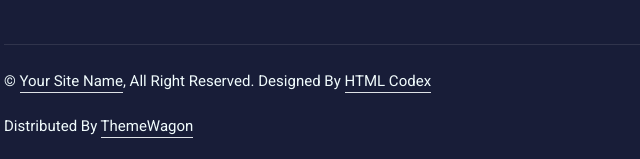
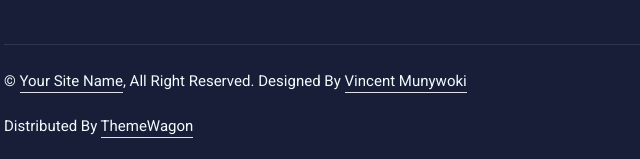
Before and after one commit to vincentMunywoki/elearning-web, a plain HTML site: page index.html in a window 1280 px wide. Shown: the part 4677-4836 px from the top of the page, 78-718 px from the left. Drawn offline with nearby package versions, Linux system fonts and the light colour scheme.

Commit message:
Update index.html

```diff
--- a/index.html
+++ b/index.html
@@ -558,7 +558,7 @@
                         &copy; <a class="border-bottom" href="#">Your Site Name</a>, All Right Reserved.
 
                         <!--/*** This template is free as long as you keep the footer author’s credit link/attribution link/backlink. If you'd like to use the template without the footer author’s credit link/attribution link/backlink, you can purchase the Credit Removal License from "https://htmlcodex.com/credit-removal". Thank you for your support. ***/-->
-                        Designed By <a class="border-bottom" href="https://htmlcodex.com">HTML Codex</a><br><br>
+                        Designed By <a class="border-bottom" href="https://htmlcodex.com">Vincent Munywoki</a><br><br>
                         Distributed By <a class="border-bottom" href="https://themewagon.com">ThemeWagon</a>
                     </div>
                     <div class="col-md-6 text-center text-md-end">
```
